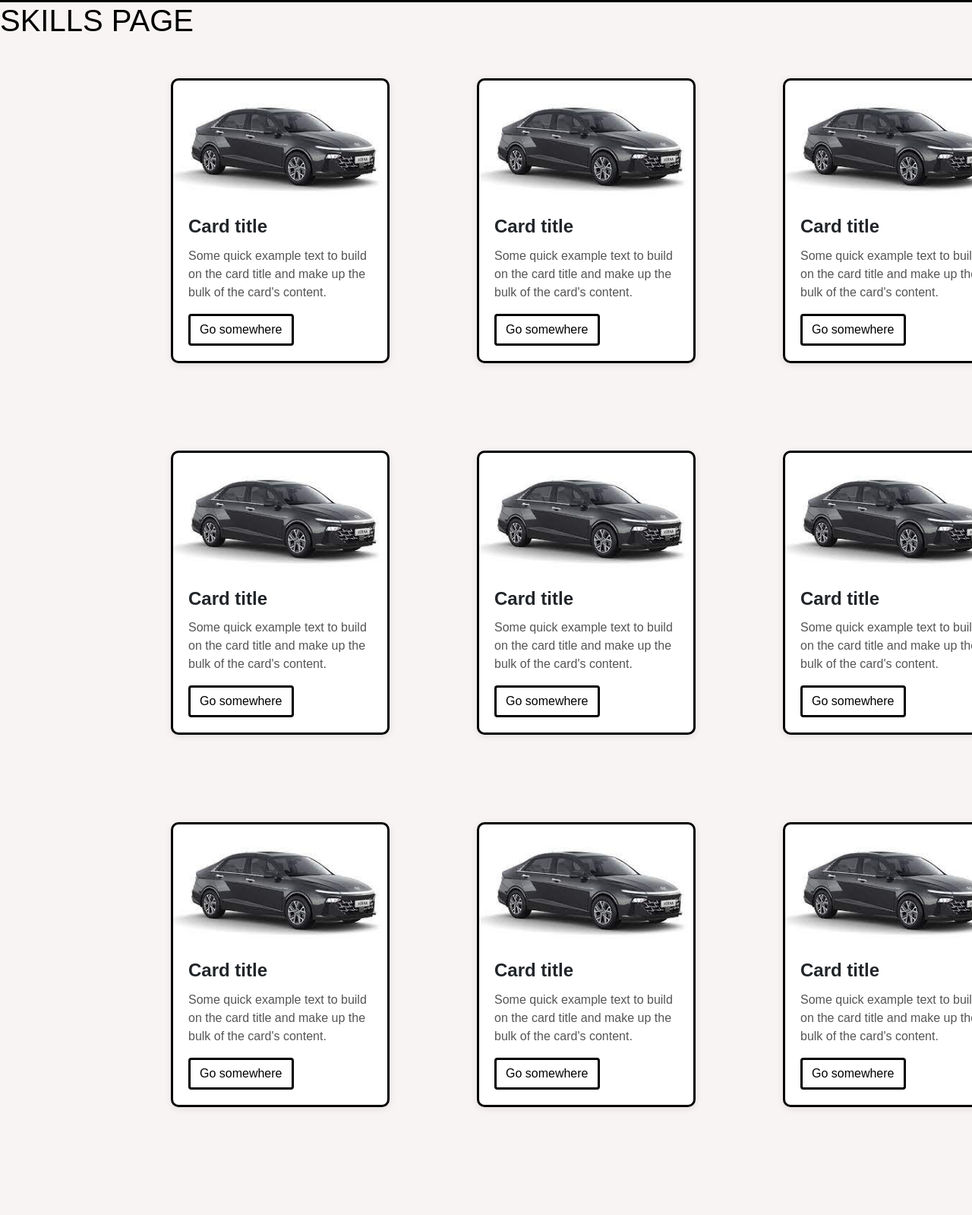
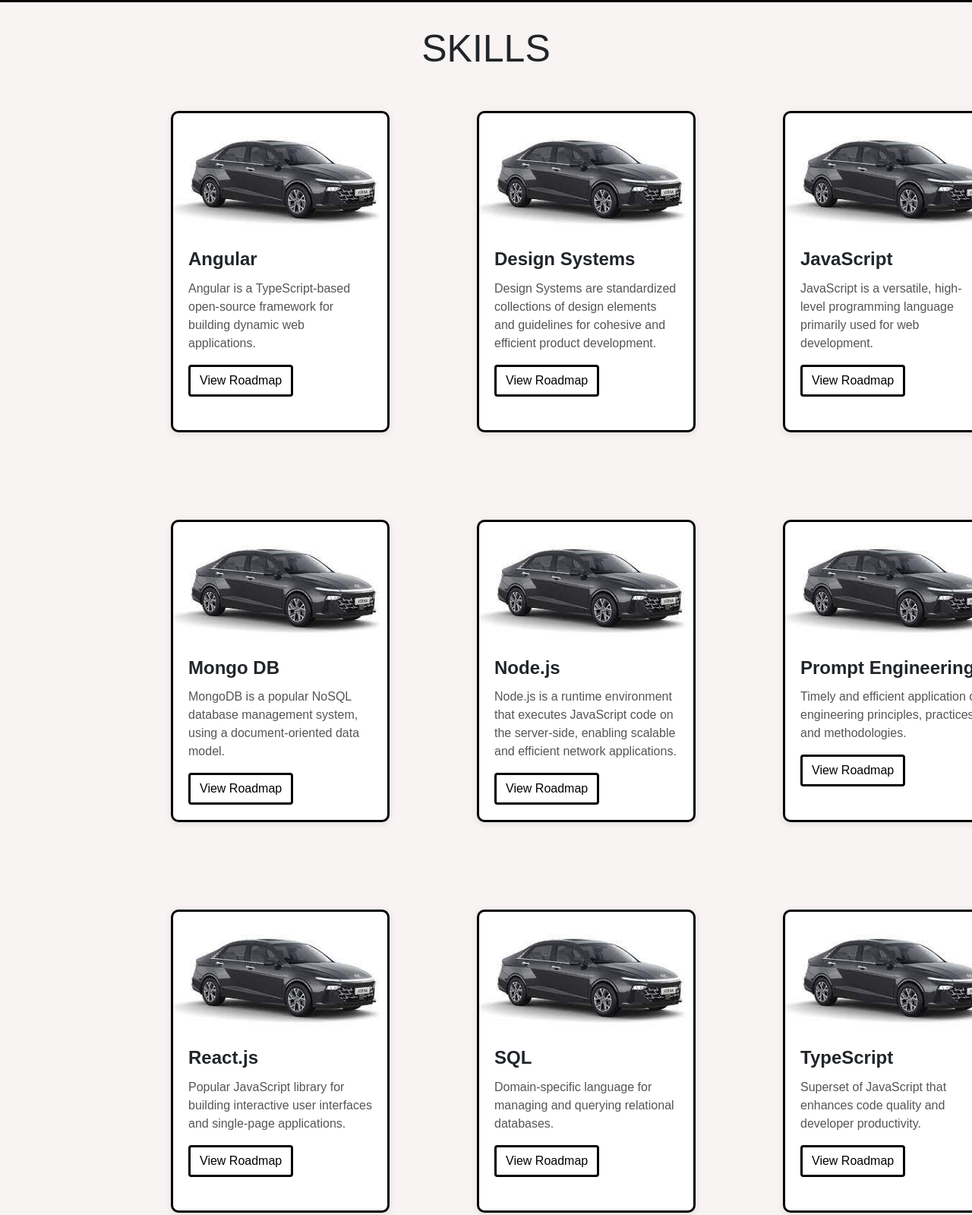
Before and after one commit to HAREESHRAVI/PathPlanPro.com, a plain HTML site: page Codes/HTML CODES/skills.html in a window 1280 px wide. Shown: the part 57-1656 px from the top of the page at 76% size. Before the commit the page ends 1534 px from the top, so only its background shows below. Drawn offline with nearby package versions, Linux system fonts and the light colour scheme.

Commit message:
partially updated skills page

```diff
--- a/Codes/CSS CODES/styles.css
+++ b/Codes/CSS CODES/styles.css
@@ -181,3 +181,8 @@ nav a {
 .btn-primary:focus {
   box-shadow: 0 0 0 0.2rem rgba(0, 0, 0, 0.5);
 }
+.skills-h1,
+.roles-h1 {
+  font-size: 50px;
+  text-align: center;
+}
--- a/Codes/HTML CODES/skills.html
+++ b/Codes/HTML CODES/skills.html
@@ -27,103 +27,104 @@
         </ul>
       </nav>
     </header>
-    <h1>SKILLS PAGE</h1>
+    </br>
+    <div class="skills-h1">SKILLS</div>
     </br>
     <div class="card-grid">
       <div class="card" style="width: 18rem;">
         <img class="card-img-top" src="/Codes/IMAGES/SEDAN HYUDAI.jpeg" alt="Card image cap">
         <div class="card-body">
-          <h5 class="card-title">Card title</h5>
-          <p class="card-text">Some quick example text to build on the card title and make up the bulk of the card's content.</p>
-          <a href="#" class="btn btn-primary">Go somewhere</a>
+          <h5 class="card-title">Angular</h5>
+          <p class="card-text">Angular is a TypeScript-based open-source framework for building dynamic web applications.</p>
+          <a href="#" class="btn btn-primary">View Roadmap</a>
         </div>
       </div>
       <div class="card" style="width: 18rem;">
         <img class="card-img-top" src="/Codes/IMAGES/SEDAN HYUDAI.jpeg" alt="Card image cap">
         <div class="card-body">
-          <h5 class="card-title">Card title</h5>
-          <p class="card-text">Some quick example text to build on the card title and make up the bulk of the card's content.</p>
-          <a href="#" class="btn btn-primary">Go somewhere</a>
+          <h5 class="card-title">Design Systems</h5>
+          <p class="card-text">Design Systems are standardized collections of design elements and guidelines for cohesive and efficient product development.</p>
+          <a href="#" class="btn btn-primary">View Roadmap</a>
         </div>
       </div>
       <div class="card" style="width: 18rem;">
         <img class="card-img-top" src="/Codes/IMAGES/SEDAN HYUDAI.jpeg" alt="Card image cap">
         <div class="card-body">
-          <h5 class="card-title">Card title</h5>
-          <p class="card-text">Some quick example text to build on the card title and make up the bulk of the card's content.</p>
-          <a href="#" class="btn btn-primary">Go somewhere</a>
+          <h5 class="card-title">JavaScript</h5>
+          <p class="card-text">JavaScript is a versatile, high-level programming language primarily used for web development.</p>
+          <a href="#" class="btn btn-primary">View Roadmap</a>
         </div>
       </div>
       <div class="card" style="width: 18rem;">
         <img class="card-img-top" src="/Codes/IMAGES/SEDAN HYUDAI.jpeg" alt="Card image cap">
         <div class="card-body">
-          <h5 class="card-title">Card title</h5>
-          <p class="card-text">Some quick example text to build on the card title and make up the bulk of the card's content.</p>
-          <a href="#" class="btn btn-primary">Go somewhere</a>
+          <h5 class="card-title">Kubernetes</h5>
+          <p class="card-text">Kubernetes is an open-source container orchestration platform for automating the deployment, scaling, and management of containerized applications.</p>
+          <a href="#" class="btn btn-primary">View Roadmap</a>
         </div>
       </div>
       <div class="card" style="width: 18rem;">
         <img class="card-img-top" src="/Codes/IMAGES/SEDAN HYUDAI.jpeg" alt="Card image cap">
         <div class="card-body">
-          <h5 class="card-title">Card title</h5>
-          <p class="card-text">Some quick example text to build on the card title and make up the bulk of the card's content.</p>
-          <a href="#" class="btn btn-primary">Go somewhere</a>
+          <h5 class="card-title">Mongo DB</h5>
+          <p class="card-text">MongoDB is a popular NoSQL database management system, using a document-oriented data model.</p>
+          <a href="#" class="btn btn-primary">View Roadmap</a>
         </div>
       </div>
       <div class="card" style="width: 18rem;">
         <img class="card-img-top" src="/Codes/IMAGES/SEDAN HYUDAI.jpeg" alt="Card image cap">
         <div class="card-body">
-          <h5 class="card-title">Card title</h5>
-          <p class="card-text">Some quick example text to build on the card title and make up the bulk of the card's content.</p>
-          <a href="#" class="btn btn-primary">Go somewhere</a>
+          <h5 class="card-title">Node.js</h5>
+          <p class="card-text">Node.js is a runtime environment that executes JavaScript code on the server-side, enabling scalable and efficient network applications.</p>
+          <a href="#" class="btn btn-primary">View Roadmap</a>
         </div>
       </div>
       <div class="card" style="width: 18rem;">
         <img class="card-img-top" src="/Codes/IMAGES/SEDAN HYUDAI.jpeg" alt="Card image cap">
         <div class="card-body">
-          <h5 class="card-title">Card title</h5>
-          <p class="card-text">Some quick example text to build on the card title and make up the bulk of the card's content.</p>
-          <a href="#" class="btn btn-primary">Go somewhere</a>
+          <h5 class="card-title">Prompt Engineering</h5>
+          <p class="card-text">Timely and efficient application of engineering principles, practices, and methodologies.</p>
+          <a href="#" class="btn btn-primary">View Roadmap</a>
         </div>
       </div>
       <div class="card" style="width: 18rem;">
         <img class="card-img-top" src="/Codes/IMAGES/SEDAN HYUDAI.jpeg" alt="Card image cap">
         <div class="card-body">
-          <h5 class="card-title">Card title</h5>
-          <p class="card-text">Some quick example text to build on the card title and make up the bulk of the card's content.</p>
-          <a href="#" class="btn btn-primary">Go somewhere</a>
+          <h5 class="card-title">Python</h5>
+          <p class="card-text"> High-level, versatile programming language known for its readability and extensive libraries.</p>
+          <a href="#" class="btn btn-primary">View Roadmap</a>
         </div>
       </div>
       <div class="card" style="width: 18rem;">
         <img class="card-img-top" src="/Codes/IMAGES/SEDAN HYUDAI.jpeg" alt="Card image cap">
         <div class="card-body">
-          <h5 class="card-title">Card title</h5>
-          <p class="card-text">Some quick example text to build on the card title and make up the bulk of the card's content.</p>
-          <a href="#" class="btn btn-primary">Go somewhere</a>
+          <h5 class="card-title">React.js</h5>
+          <p class="card-text">Popular JavaScript library for building interactive user interfaces and single-page applications.</p>
+          <a href="#" class="btn btn-primary">View Roadmap</a>
         </div>
       </div>
       <div class="card" style="width: 18rem;">
         <img class="card-img-top" src="/Codes/IMAGES/SEDAN HYUDAI.jpeg" alt="Card image cap">
         <div class="card-body">
-          <h5 class="card-title">Card title</h5>
-          <p class="card-text">Some quick example text to build on the card title and make up the bulk of the card's content.</p>
-          <a href="#" class="btn btn-primary">Go somewhere</a>
+          <h5 class="card-title">SQL</h5>
+          <p class="card-text">Domain-specific language for managing and querying relational databases.</p>
+          <a href="#" class="btn btn-primary">View Roadmap</a>
         </div>
       </div>
       <div class="card" style="width: 18rem;">
         <img class="card-img-top" src="/Codes/IMAGES/SEDAN HYUDAI.jpeg" alt="Card image cap">
         <div class="card-body">
-          <h5 class="card-title">Card title</h5>
-          <p class="card-text">Some quick example text to build on the card title and make up the bulk of the card's content.</p>
-          <a href="#" class="btn btn-primary">Go somewhere</a>
+          <h5 class="card-title">TypeScript</h5>
+          <p class="card-text">Superset of JavaScript that enhances code quality and developer productivity.</p>
+          <a href="#" class="btn btn-primary">View Roadmap</a>
         </div>
       </div>
       <div class="card" style="width: 18rem;">
         <img class="card-img-top" src="/Codes/IMAGES/SEDAN HYUDAI.jpeg" alt="Card image cap">
         <div class="card-body">
-          <h5 class="card-title">Card title</h5>
-          <p class="card-text">Some quick example text to build on the card title and make up the bulk of the card's content.</p>
-          <a href="#" class="btn btn-primary">Go somewhere</a>
+          <h5 class="card-title">Vue.js</h5>
+          <p class="card-text">Vue.js is a progressive JavaScript framework used for building user interfaces and single-page applications.</p>
+          <a href="#" class="btn btn-primary">View Roadmap</a>
         </div>
       </div>
     <script
```
Also changed, not shown: Codes/HTML CODES/roles.html (+3 -1 lines).
